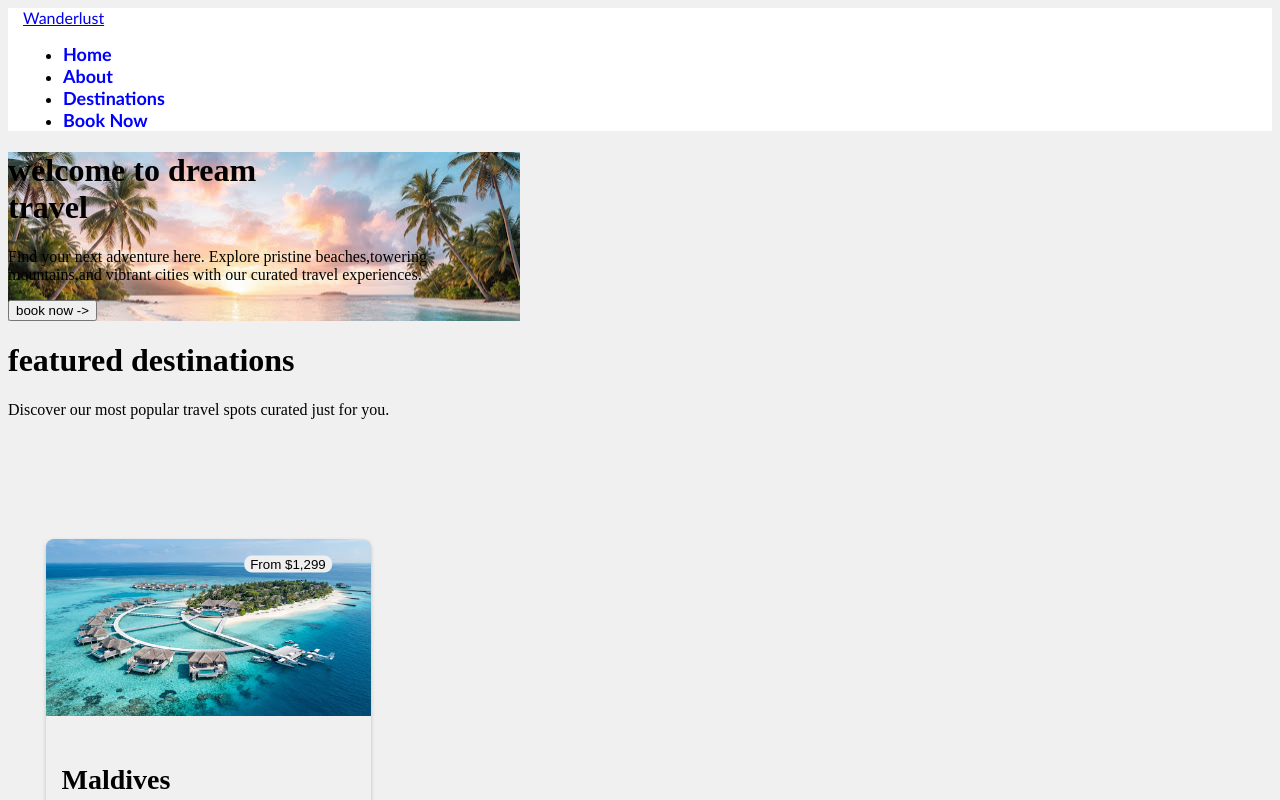
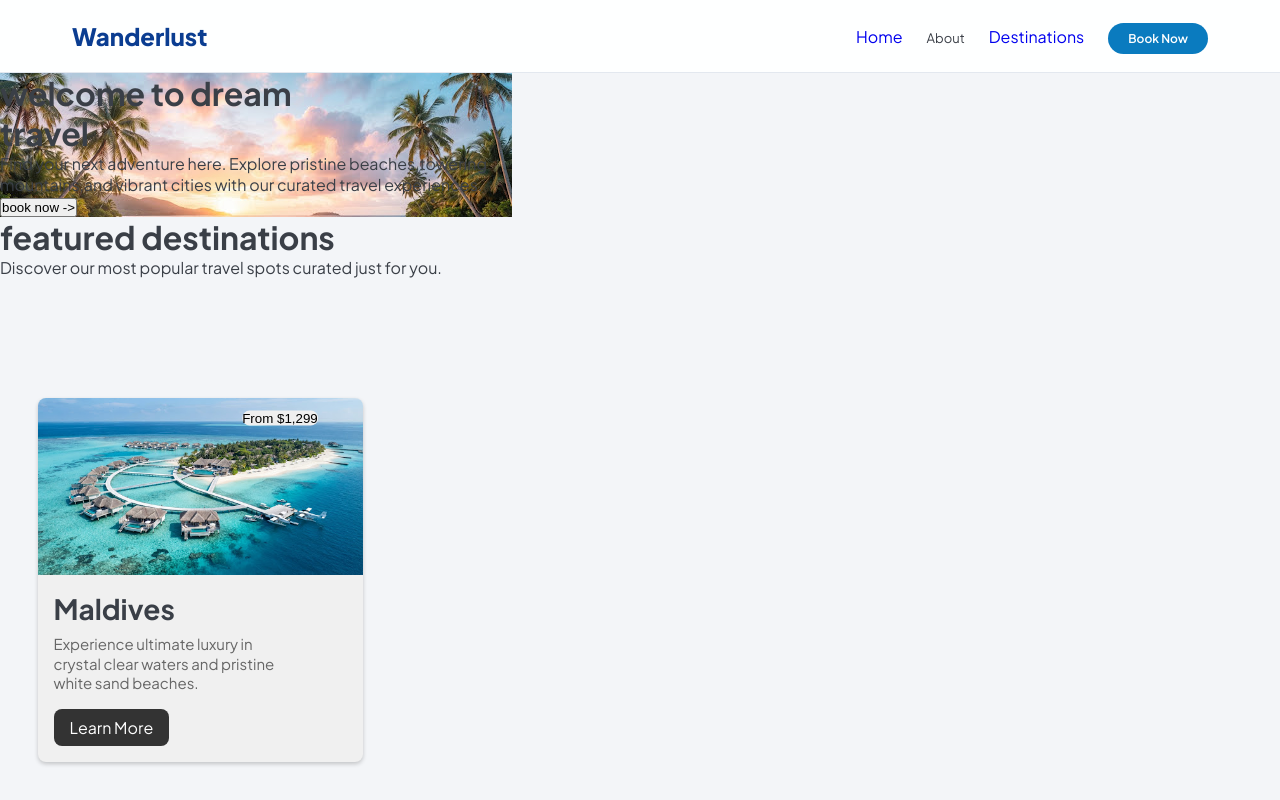
Before and after one commit to Musk-co/frontend-assignment, a plain HTML site: page index.html in a window 1280 px wide. Shown: the top 800 px of the page. Drawn offline with Linux system fonts and the light colour scheme.

Commit message:
Update style.css

```diff
--- a/style.css
+++ b/style.css
@@ -1,54 +1,79 @@
+*{
+    margin:0;
+    padding:0;
+    box-sizing:border-box;
+}
+html{
+    scroll-behavior:smooth;
+}
 body{
-    background-color: #f0f0f0;
+    font-family:"Plus Jakarta Sans", Arial, san-serif;
+    background: #f3f5f8;
+    color:#3a3f47;
 
 }
+a{
+    text-decoration: none;
+}
+ul{
+    list-style: none;
 
+}
+img{
+    display:block;
+    width:100%;
+}
 
 /* navigation bar */
 
 .navbar{
-    background:white;
-    font-family:calibri;
-    padding-right:15px;
-    padding-left:15px;
+    position:sticky;
+    top:0;
+    z-index:100;
+    background:rgba(255,255,255,0.92);
+    border-bottom: 1px solid #e3e8ef;
 
 }
-.navdiv{
+.navbar.scrolled {
+    box-shadow:0 2px 10px rgba(0,0,0,0.12);}
+.navbar_inner{
+    max-width:1200px;
+    margin:0 auto;
+    padding:0 32px;
+    height:72px;
     display:flex;
 
     align-items:center;
     justify-content:space-between;
 }
-.logo a {
-    font-size: 35px; font-weight:600; color:blue; text-decoration: none;
-}
-.navdiv li{
-    list-style:none; display: inline-block;
-}
-li a {
-    color: blue;
-    font-size: 18px; font-weight: bold; margin-right:25px;
-    text-decoration:none;
+.logo  {
+    font-size: 24px; font-weight:800; color: #0b3d91;
 }
 
-.navdiv button {
-    background-color:blue;
-    text-decoration:none;
-    color:white;
-    margin-left:10px;
-    border-radius:15px;
-    padding:10px;
-    width:90px;
-
-
+.nav-menu{
+     display: flex;
+     align-items:center;
+     gap:24px;
 }
-button a {
-    color:white;
-    font-weight:bold;
-    text-decoration:none;
+.nav-link{
+    font-size:13px;
+    color:#3a3f47;
+    padding-bottom:3px;
+    border-bottom:2px solid transparent;
+}
+.nav-link.active{
+    color:#0a7bbf;
+    border-bottom-color:#0a7bbf;
+}
+.nav-button{
+    background:#0a7bbf;
+    color:#ffffff;
     font-size:12px;
+    font-weight:600;
+    padding:8px 20px;
+    border-radius:999px;
 }
-
+.nav-toggle{ display:none;}
 /* section 1 image with text overlapping */
 .section1{
     background-image: url(frontImg.jpeg);
```
